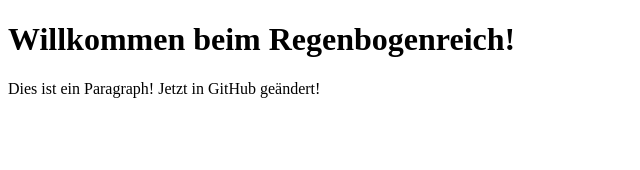
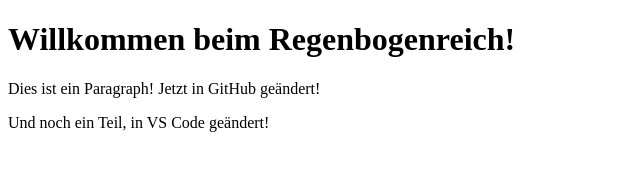
Before and after one commit to Chrischman/RR_Homepage, a plain HTML site: page index.html in a window 1280 px wide. Shown: the whole page, without its empty margins (0-640 px from the left). Drawn offline with Linux system fonts and the light colour scheme.

Commit message:
noch ein Test

```diff
--- a/index.html
+++ b/index.html
@@ -12,5 +12,7 @@
 
     <p>Dies ist ein Paragraph! Jetzt in GitHub geändert!</p>
 
+    <p>Und noch ein Teil, in VS Code geändert!</p>
+
 </body>
 </html>
```
